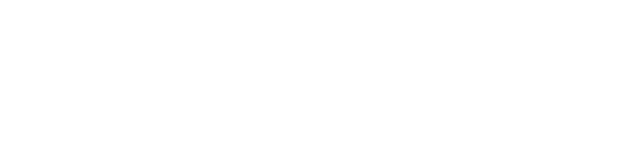
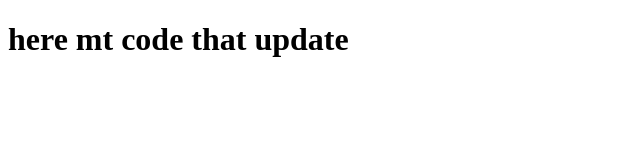
Before and after one commit to paulworking123/my-portfolio, a plain HTML site: page yeng.html in a window 1280 px wide. Shown: the whole page, without its empty margins (0-640 px from the left). Drawn offline with Linux system fonts and the light colour scheme.

Commit message:
update my code

```diff
--- a/yeng.html
+++ b/yeng.html
@@ -4,8 +4,10 @@
     <meta charset="UTF-8">
     <meta name="viewport" content="width=device-width, initial-scale=1.0">
     <title>Document</title>
+
 </head>
 <body>
+    <h1>here mt code that update</h1>
 
 </body>
 </html>
```
